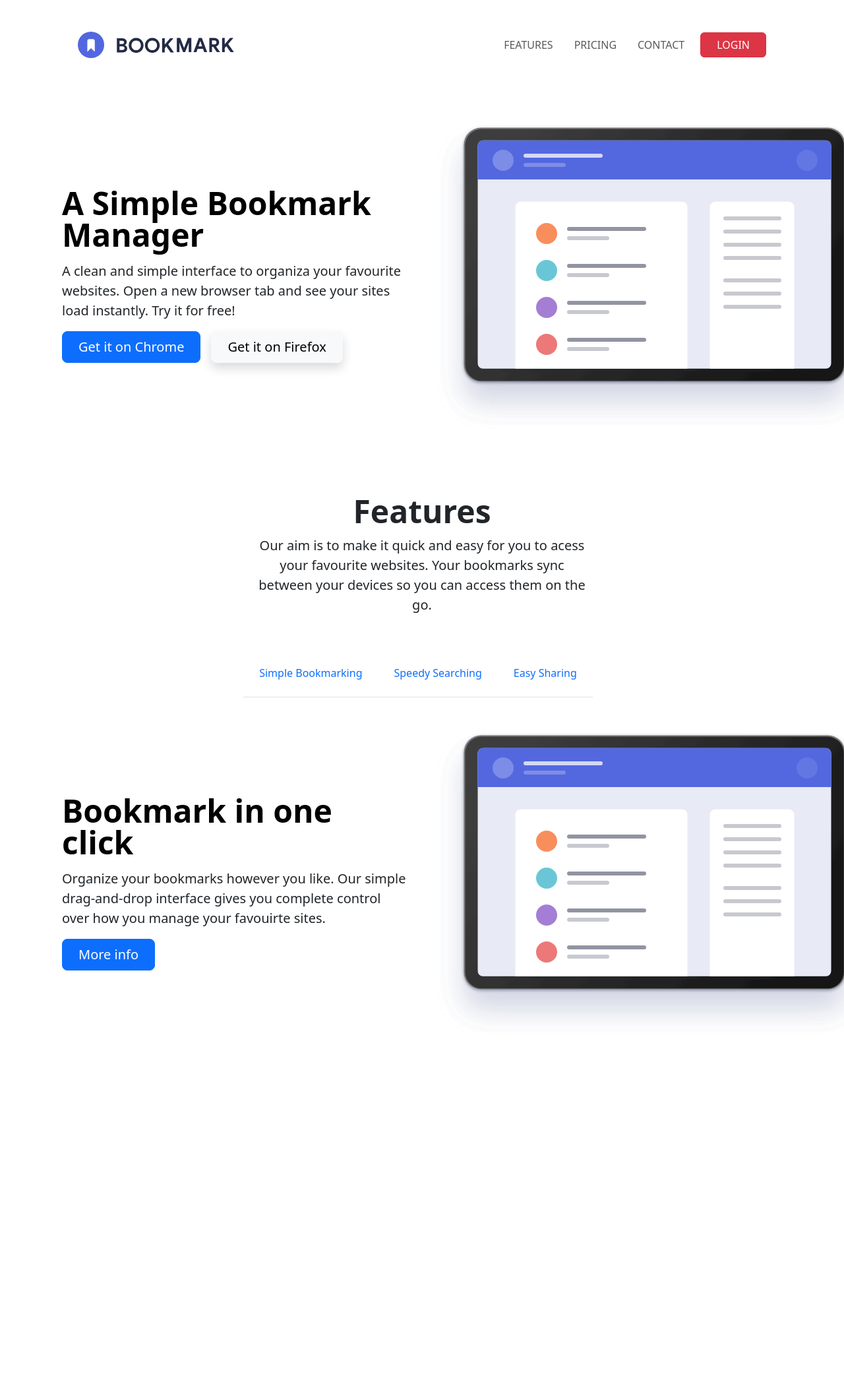
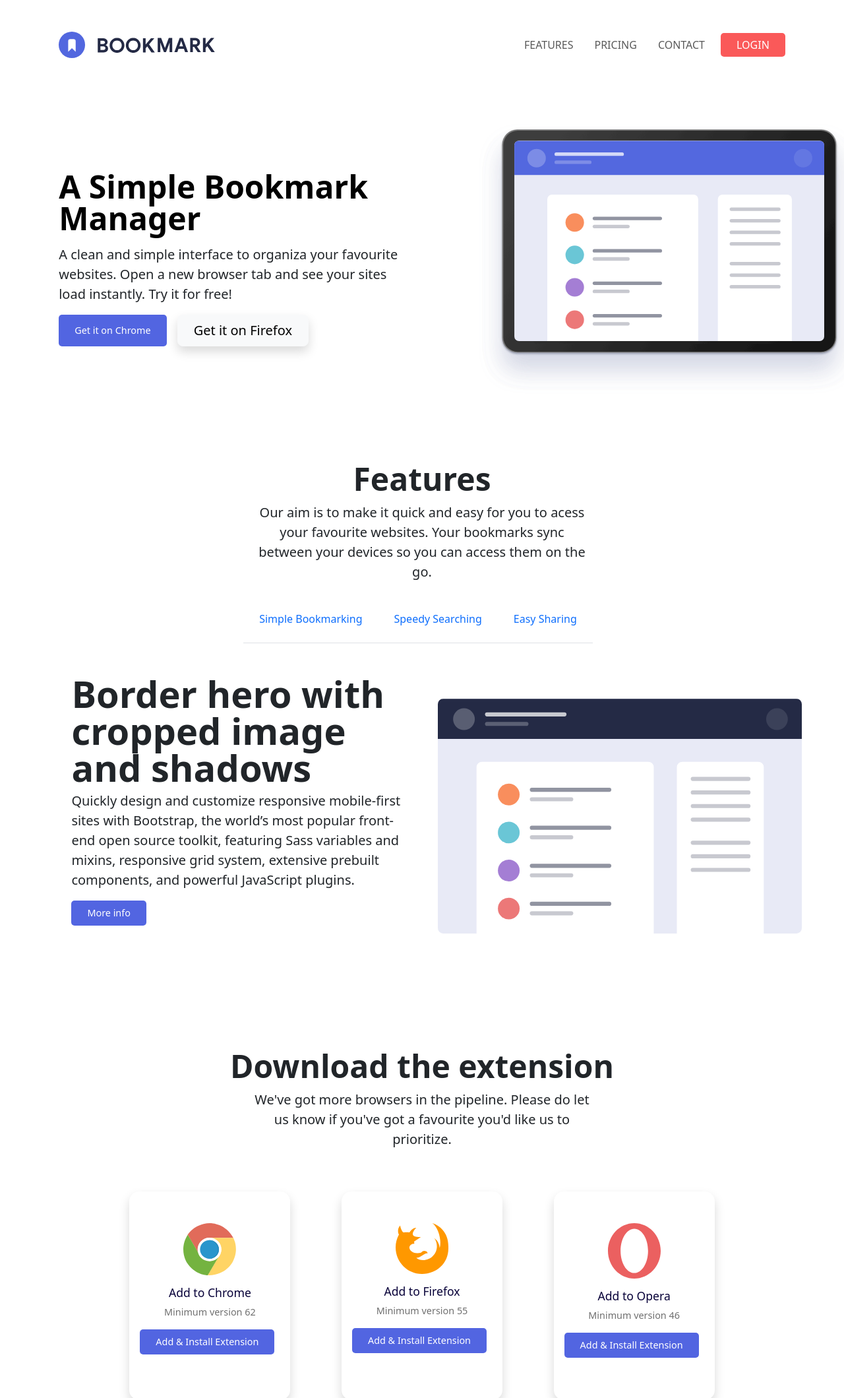
Before and after one commit to francamateus93/1.2.Bootstrap-SASS-Nivel1, a plain HTML site: page index.html in a window 1280 px wide. Shown: the top 2119 px of the page at 66% size. Before the commit the page ends 1619 px from the top, so only its background shows below. Drawn offline with Linux system fonts and the light colour scheme.

Commit message:
FAQs terminado

```diff
--- a/index.html
+++ b/index.html
@@ -4,14 +4,18 @@
 <head>
   <meta charset="utf-8">
   <meta name="viewport" content="width=device-width, initial-scale=1">
-  <link rel="stylesheet" href="bootstrap-5.3.3-dist/css/bootstrap.min.css">
+  <link rel="preconnect" href="https://fonts.googleapis.com">
+  <link rel="preconnect" href="https://fonts.gstatic.com" crossorigin>
+  <link href="https://fonts.googleapis.com/css2?family=Rubik:ital,wght@0,300..900;1,300..900&display=swap"
+    rel="stylesheet">
+  <link rel="stylesheet" href="/main.css">
   <title>BookMark - WebPage made with Bootstrap</title>
 </head>
 
 <body>
 
   <!-- NAVBAR -->
-  <nav class="navbar navbar-expand-lg mx-auto container p-5 d-flex justify-content-between">
+  <nav class="navbar navbar-expand-lg mx-auto container py-5 d-flex justify-content-between">
     <img src="Imagenes/logo-bookmark.svg" height="40" class="cursor-pointer" alt="logo-bookmark">
 
     <!-- TOGGLE -->
@@ -31,103 +35,22 @@
         <li class="nav-item">
           <a class="nav-link" href="#">Contact</a>
         </li>
-        <button type="button" class="btn btn-danger px-4 rounded text-uppercase fw-medium">Login</button>
+        <button type="button" class="btn btn-danger px-4 text-uppercase fw-medium">Login</button>
       </ul>
       </ul>
     </div>
     </div>
   </nav>
 
+  <main>
     <!-- HERO -->
-  <section class="container col-xxl-8 px-4 py-5">
+    <section class="container mx-auto">
       <div class="row flex-lg-row-reverse align-items-center g-5">
         <div class="col-10 col-sm-8 col-lg-6">
-        <svg xmlns="http://www.w3.org/2000/svg" xmlns:xlink="http://www.w3.org/1999/xlink" width="657" height="466">
-          <defs>
-            <filter id="a" width="118%" height="126.9%" x="-9%" y="-5.7%" filterUnits="objectBoundingBox">
-              <feOffset dy="2" in="SourceAlpha" result="shadowOffsetOuter1" />
-              <feGaussianBlur in="shadowOffsetOuter1" result="shadowBlurOuter1" stdDeviation="2" />
-              <feColorMatrix in="shadowBlurOuter1" result="shadowMatrixOuter1"
-                values="0 0 0 0 0 0 0 0 0 0 0 0 0 0 0 0 0 0 0.5 0" />
-              <feMerge>
-                <feMergeNode in="shadowMatrixOuter1" />
-                <feMergeNode in="SourceGraphic" />
-              </feMerge>
-            </filter>
-            <rect id="c" width="578" height="385" rx="26" />
-            <filter id="b" width="126%" height="139%" x="-13%" y="-11.7%" filterUnits="objectBoundingBox">
-              <feOffset dy="30" in="SourceAlpha" result="shadowOffsetOuter1" />
-              <feGaussianBlur in="shadowOffsetOuter1" result="shadowBlurOuter1" stdDeviation="20" />
-              <feColorMatrix in="shadowBlurOuter1"
-                values="0 0 0 0 0.18243335 0 0 0 0 0.230632694 0 0 0 0 0.506057518 0 0 0 0.200120192 0" />
-            </filter>
-            <linearGradient id="d" x1="99.013%" x2="2.544%" y1="71.675%" y2="29.014%">
-              <stop offset="0%" stop-color="#151515" />
-              <stop offset="100%" stop-color="#3D3D3D" />
-            </linearGradient>
-            <rect id="e" width="536" height="346" y="3" rx="8" />
-          </defs>
-          <g fill="none" fill-rule="evenodd" filter="url(#a)" transform="translate(39 9)">
-            <g transform="translate(.5 .5)">
-              <g fill-rule="nonzero">
-                <use fill="#000" filter="url(#b)" xlink:href="#c" />
-                <use fill="#777" xlink:href="#c" />
-              </g>
-              <rect width="574.23" height="381.865" x="2" y="2" fill="url(#d)" fill-rule="nonzero" rx="25" />
-              <g transform="translate(21.03 16.303)">
-                <rect width="471.463" height="353.756" x="33" fill="#2A2A2A" fill-rule="nonzero" opacity=".1" rx="5" />
-                <mask id="f" fill="#fff">
-                  <use xlink:href="#e" />
-                </mask>
-                <use fill="#E8EAF6" fill-rule="nonzero" xlink:href="#e" />
-                <g mask="url(#f)">
-                  <path fill="#5267DF" d="M-3.53 3.197h547v59h-547z" />
-                  <g transform="translate(22.47 17.197)" fill="#FFF">
-                    <circle cx="16" cy="16" r="16" opacity=".245" />
-                    <circle cx="477" cy="16" r="16" opacity=".104" />
-                    <g transform="translate(47 6)">
-                      <rect width="120" height="6" opacity=".75" rx="3" />
-                      <rect width="64" height="6" y="14" opacity=".25" rx="3" />
-                    </g>
-                  </g>
-                </g>
-                <g mask="url(#f)">
-                  <g transform="translate(57 96)">
-                    <rect width="261" height="316" fill="#FFF" rx="8" />
-                    <rect width="128" height="316" x="295" fill="#FFF" rx="8" />
-                    <rect width="120" height="6" x="78.47" y="38.197" fill="#242A45" opacity=".5" rx="3" />
-                  </g>
-                </g>
-              </g>
-            </g>
-            <g transform="translate(110 135)">
-              <circle cx="16" cy="26" r="16" fill="#F98E5D" />
-              <rect width="88" height="6" x="284" fill="#242A45" opacity=".25" rx="3" />
-              <rect width="88" height="6" x="284" y="20" fill="#242A45" opacity=".25" rx="3" />
-              <rect width="88" height="6" x="284" y="40" fill="#242A45" opacity=".25" rx="3" />
-              <rect width="88" height="6" x="284" y="60" fill="#242A45" opacity=".25" rx="3" />
-              <rect width="88" height="6" x="284" y="94" fill="#242A45" opacity=".25" rx="3" />
-              <rect width="88" height="6" x="284" y="114" fill="#242A45" opacity=".25" rx="3" />
-              <rect width="88" height="6" x="284" y="134" fill="#242A45" opacity=".25" rx="3" />
-              <rect width="64" height="6" x="47" y="30" fill="#242A45" opacity=".25" rx="3" />
-            </g>
-            <g transform="translate(110 201)">
-              <circle cx="16" cy="16" r="16" fill="#6AC6D6" />
-              <rect width="120" height="6" x="47" y="6" fill="#242A45" opacity=".5" rx="3" />
-              <rect width="64" height="6" x="47" y="20" fill="#242A45" opacity=".25" rx="3" />
-            </g>
-            <g transform="translate(110 257)">
-              <circle cx="16" cy="16" r="16" fill="#A47ED4" />
-              <rect width="120" height="6" x="47" y="6" fill="#242A45" opacity=".5" rx="3" />
-              <rect width="64" height="6" x="47" y="20" fill="#242A45" opacity=".25" rx="3" />
-            </g>
-            <g transform="translate(110 313)">
-              <circle cx="16" cy="16" r="16" fill="#EC7878" />
-              <rect width="120" height="6" x="47" y="6" fill="#242A45" opacity=".5" rx="3" />
-              <rect width="64" height="6" x="47" y="20" fill="#242A45" opacity=".25" rx="3" />
-            </g>
-          </g>
-        </svg>
+          <div class="container-hero">
+            <!-- <div class="rectangulo"></div> -->
+            <img src="Imagenes/illustration-hero.svg" class="imagem" alt="illustration-hero">
+          </div>
         </div>
         <div class="col-lg-6">
           <h1 class="display-5 fw-bold text-body-emphasis lh-1 mb-3">A Simple Bookmark Manager</h1>
@@ -143,8 +66,8 @@
     </section>
 
     <!-- FEATURES -->
-  <section class="container col-xxl-8 px-4 py-5">
-    <div class="row px-4 pb-5 text-center">
+    <section class="container col-xxl-8">
+      <div class="row px-4 py-3 text-center">
         <h1 class="display-5 fw-bold">Features</h1>
         <div class="col-lg-6 mx-auto">
           <p class="lead mb-1">Our aim is to make it quick and easy for you to acess your favourite websites. Your
@@ -153,7 +76,7 @@
       </div>
 
       <!-- Tabs navs -->
-    <div class="row px-4 pb-5 text-center">
+      <div class="row px-4 text-center">
         <ul class="nav justify-content-center">
           <li class="nav-item">
             <a class="nav-link border-bottom p-4" href="">Simple Bookmarking</a>
@@ -167,106 +90,155 @@
         </ul>
       </div>
 
-    <div class="row flex-lg-row-reverse align-items-center g-5">
-      <div class="col-10 col-sm-8 col-lg-6">
-        <svg xmlns="http://www.w3.org/2000/svg" xmlns:xlink="http://www.w3.org/1999/xlink" width="657" height="466">
-          <defs>
-            <filter id="a" width="118%" height="126.9%" x="-9%" y="-5.7%" filterUnits="objectBoundingBox">
-              <feOffset dy="2" in="SourceAlpha" result="shadowOffsetOuter1" />
-              <feGaussianBlur in="shadowOffsetOuter1" result="shadowBlurOuter1" stdDeviation="2" />
-              <feColorMatrix in="shadowBlurOuter1" result="shadowMatrixOuter1"
-                values="0 0 0 0 0 0 0 0 0 0 0 0 0 0 0 0 0 0 0.5 0" />
-              <feMerge>
-                <feMergeNode in="shadowMatrixOuter1" />
-                <feMergeNode in="SourceGraphic" />
-              </feMerge>
-            </filter>
-            <rect id="c" width="578" height="385" rx="26" />
-            <filter id="b" width="126%" height="139%" x="-13%" y="-11.7%" filterUnits="objectBoundingBox">
-              <feOffset dy="30" in="SourceAlpha" result="shadowOffsetOuter1" />
-              <feGaussianBlur in="shadowOffsetOuter1" result="shadowBlurOuter1" stdDeviation="20" />
-              <feColorMatrix in="shadowBlurOuter1"
-                values="0 0 0 0 0.18243335 0 0 0 0 0.230632694 0 0 0 0 0.506057518 0 0 0 0.200120192 0" />
-            </filter>
-            <linearGradient id="d" x1="99.013%" x2="2.544%" y1="71.675%" y2="29.014%">
-              <stop offset="0%" stop-color="#151515" />
-              <stop offset="100%" stop-color="#3D3D3D" />
-            </linearGradient>
-            <rect id="e" width="536" height="346" y="3" rx="8" />
-          </defs>
-          <g fill="none" fill-rule="evenodd" filter="url(#a)" transform="translate(39 9)">
-            <g transform="translate(.5 .5)">
-              <g fill-rule="nonzero">
-                <use fill="#000" filter="url(#b)" xlink:href="#c" />
-                <use fill="#777" xlink:href="#c" />
-              </g>
-              <rect width="574.23" height="381.865" x="2" y="2" fill="url(#d)" fill-rule="nonzero" rx="25" />
-              <g transform="translate(21.03 16.303)">
-                <rect width="471.463" height="353.756" x="33" fill="#2A2A2A" fill-rule="nonzero" opacity=".1" rx="5" />
-                <mask id="f" fill="#fff">
-                  <use xlink:href="#e" />
-                </mask>
-                <use fill="#E8EAF6" fill-rule="nonzero" xlink:href="#e" />
-                <g mask="url(#f)">
-                  <path fill="#5267DF" d="M-3.53 3.197h547v59h-547z" />
-                  <g transform="translate(22.47 17.197)" fill="#FFF">
-                    <circle cx="16" cy="16" r="16" opacity=".245" />
-                    <circle cx="477" cy="16" r="16" opacity=".104" />
-                    <g transform="translate(47 6)">
-                      <rect width="120" height="6" opacity=".75" rx="3" />
-                      <rect width="64" height="6" y="14" opacity=".25" rx="3" />
-                    </g>
-                  </g>
-                </g>
-                <g mask="url(#f)">
-                  <g transform="translate(57 96)">
-                    <rect width="261" height="316" fill="#FFF" rx="8" />
-                    <rect width="128" height="316" x="295" fill="#FFF" rx="8" />
-                    <rect width="120" height="6" x="78.47" y="38.197" fill="#242A45" opacity=".5" rx="3" />
-                  </g>
-                </g>
-              </g>
-            </g>
-            <g transform="translate(110 135)">
-              <circle cx="16" cy="26" r="16" fill="#F98E5D" />
-              <rect width="88" height="6" x="284" fill="#242A45" opacity=".25" rx="3" />
-              <rect width="88" height="6" x="284" y="20" fill="#242A45" opacity=".25" rx="3" />
-              <rect width="88" height="6" x="284" y="40" fill="#242A45" opacity=".25" rx="3" />
-              <rect width="88" height="6" x="284" y="60" fill="#242A45" opacity=".25" rx="3" />
-              <rect width="88" height="6" x="284" y="94" fill="#242A45" opacity=".25" rx="3" />
-              <rect width="88" height="6" x="284" y="114" fill="#242A45" opacity=".25" rx="3" />
-              <rect width="88" height="6" x="284" y="134" fill="#242A45" opacity=".25" rx="3" />
-              <rect width="64" height="6" x="47" y="30" fill="#242A45" opacity=".25" rx="3" />
-            </g>
-            <g transform="translate(110 201)">
-              <circle cx="16" cy="16" r="16" fill="#6AC6D6" />
-              <rect width="120" height="6" x="47" y="6" fill="#242A45" opacity=".5" rx="3" />
-              <rect width="64" height="6" x="47" y="20" fill="#242A45" opacity=".25" rx="3" />
-            </g>
-            <g transform="translate(110 257)">
-              <circle cx="16" cy="16" r="16" fill="#A47ED4" />
-              <rect width="120" height="6" x="47" y="6" fill="#242A45" opacity=".5" rx="3" />
-              <rect width="64" height="6" x="47" y="20" fill="#242A45" opacity=".25" rx="3" />
-            </g>
-            <g transform="translate(110 313)">
-              <circle cx="16" cy="16" r="16" fill="#EC7878" />
-              <rect width="120" height="6" x="47" y="6" fill="#242A45" opacity=".5" rx="3" />
-              <rect width="64" height="6" x="47" y="20" fill="#242A45" opacity=".25" rx="3" />
-            </g>
-          </g>
-        </svg>
+      <div class="container">
+        <div class="row pb-4 pe-lg-0 align-items-center">
+          <div class="col-lg-6 py-lg-5 pt-lg-3 pe-2">
+            <h1 class="display-4 fw-bold lh-1">Border hero with cropped image and shadows</h1>
+            <p class="lead">Quickly design and customize responsive mobile-first sites with Bootstrap, the world’s most
+              popular front-end open source toolkit, featuring Sass variables and mixins, responsive grid system,
+              extensive prebuilt components, and powerful JavaScript plugins.</p>
+            <div class="d-grid gap-2 d-md-flex justify-content-md-start mb-4 mb-lg-3">
+              <button type="button" class="btn btn-primary btn-lg px-4 me-md-2">More info</button>
             </div>
-      <div class="col-lg-6">
-        <h1 class="display-5 fw-bold text-body-emphasis lh-1 mb-3">Bookmark in one click</h1>
-        <p class="lead">Organize your bookmarks however you like. Our simple drag-and-drop interface gives you complete
-          control over how you manage your favouirte sites.</p>
-        <div class="d-grid gap-2 d-md-flex justify-content-md-start">
-          <button type="button" class="btn btn-primary btn-lg px-4 me-md-2">More info</button>
+          </div>
+          <div class="col-lg-6 p-0">
+            <img class="rounded-lg-3 ps-4 imagem" src="Imagenes/illustration-features-tab-1.svg"
+              alt="illustration-border">
           </div>
         </div>
       </div>
     </section>
 
+
+    <!-- CARDS -->
+    <section class="container col-xxl-8">
+      <div class="row px-4 pb-5 text-center">
+        <h1 class="display-5 fw-bold">Download the extension</h1>
+        <div class="col-lg-6 mx-auto">
+          <p class="lead mb-3">We've got more browsers in the pipeline. Please do let us know if you've got a favourite
+            you'd like us to prioritize.</p>
+        </div>
+      </div>
+
+      <!-- Card1 -->
+      <div class="row row-cols-1 row-cols-md-3 g-4">
+        <div class="col d-flex justify-content-end">
+          <div class="card shadow d-flex justify-content-between rounded-lg-5 py-5">
+            <img src="/Imagenes/logo-chrome.svg" class="card-img-top" alt="chorme-extension" />
+            <div class="card-body">
+              <h5 class="card-title">Add to Chrome</h5>
+              <p class="card-text">Minimum version 62</p>
+              <button type="button" class="btn btn-primary btn-lg px-4 me-md-2">Add & Install Extension</button>
+            </div>
+          </div>
+        </div>
+
+        <!-- Card2 -->
+        <div class="col d-flex justify-content-center">
+          <div class="card shadow rounded-lg-5 py-5">
+            <img src="/Imagenes/logo-firefox.svg" class="card-img-top" alt="chorme-extension" />
+            <div class="card-body">
+              <h5 class="card-title">Add to Firefox</h5>
+              <p class="card-text">Minimum version 55</p>
+              <button type="button" class="btn btn-primary btn-lg px-4 me-md-2">Add & Install Extension</button>
+            </div>
+          </div>
+        </div>
+
+        <!-- Card3 -->
+        <div class="col d-flex justify-content-start">
+          <div class="card shadow rounded-lg-5 py-5">
+            <img src="/Imagenes/logo-opera.svg" class="card-img-top" alt="chorme-extension" />
+            <div class="card-body">
+              <h5 class="card-title">Add to Opera</h5>
+              <p class="card-text">Minimum version 46</p>
+              <button type="button" class="btn btn-primary btn-lg px-4 me-md-2">Add & Install Extension</button>
+            </div>
+          </div>
+        </div>
+      </div>
+    </section>
+
+    <!-- FAQ -->
+    <section class="container col-xxl-8">
+      <div class="row px-4 pb-5 text-center">
+        <h1 class="display-5 fw-bold">Frequently Asked Questions</h1>
+        <div class="col-lg-6 mx-auto">
+          <p class="lead mb-3">Here are some of our FAQs. If you have any other questions you'd like to answered please
+            feel free to send us email.</p>
+        </div>
+      </div>
+      <div class="accordion">
+        <div class="accordion-item">
+          <h2 class="accordion-header" id="headingOne">
+            <button class="accordion-button" type="button" data-bs-toggle="collapse" data-bs-target="#collapseOne"
+              aria-expanded="true" aria-controls="collapseOne">
+              What is Bookmark?
+            </button>
+          </h2>
+          <div id="collapseOne" class="accordion-collapse collapse show" aria-labelledby="headingOne"
+            data-bs-parent="#accordionExample">
+            <div class="accordion-body">
+              Lorem ipsum dolor sit amet, consectetur adipiscing elit. Vestibulum tempus. Lorem ipsum dolor sit amet,
+              consectetur adipiscing elit. Vestibulum tempus.
+            </div>
+          </div>
+        </div>
+        <div class="accordion-item">
+          <h2 class="accordion-header" id="headingTwo">
+            <button class="accordion-button collapsed" type="button" data-bs-toggle="collapse"
+              data-bs-target="#collapseTwo" aria-expanded="false" aria-controls="collapseTwo">
+              How can I request a new browser?
+            </button>
+          </h2>
+          <div id="collapseTwo" class="accordion-collapse collapse" aria-labelledby="headingTwo"
+            data-bs-parent="#accordionExample">
+            <div class="accordion-body">
+              Lorem ipsum dolor sit amet, consectetur adipiscing elit. Vestibulum tempus..Lorem ipsum dolor sit amet,
+              consectetur adipiscing elit. Vestibulum tempus.
+            </div>
+          </div>
+        </div>
+        <div class="accordion-item">
+          <h2 class="accordion-header" id="headingThree">
+            <button class="accordion-button collapsed" type="button" data-bs-toggle="collapse"
+              data-bs-target="#collapseThree" aria-expanded="false" aria-controls="collapseThree">
+              Is there a mobile app?
+            </button>
+          </h2>
+          <div id="collapseThree" class="accordion-collapse collapse" aria-labelledby="headingThree"
+            data-bs-parent="#accordionExample">
+            <div class="accordion-body">
+              Lorem ipsum dolor sit amet, consectetur adipiscing elit. Vestibulum tempus..Lorem ipsum dolor sit amet,
+              consectetur adipiscing elit. Vestibulum tempus.
+            </div>
+          </div>
+        </div>
+        <div class="accordion-item">
+          <h2 class="accordion-header" id="headingFour">
+            <button class="accordion-button collapsed" type="button" data-bs-toggle="collapse"
+              data-bs-target="#collapseThree" aria-expanded="false" aria-controls="collapseThree">
+              What about other Chromium browsers?
+            </button>
+          </h2>
+          <div id="collapseThree" class="accordion-collapse collapse" aria-labelledby="headingThree"
+            data-bs-parent="#accordionExample">
+            <div class="accordion-body">
+              Lorem ipsum dolor sit amet, consectetur adipiscing elit. Vestibulum tempus..Lorem ipsum dolor sit amet,
+              consectetur adipiscing elit. Vestibulum tempus.
+            </div>
+          </div>
+        </div>
+        <button type="button" class="btn btn-primary btn-lg px-4 mt-5">More
+          info</button>
+      </div>
+    </section>
+
+
+
+  </main>
+  <footer></footer>
+
   <script src="bootstrap-5.3.3-dist/js/bootstrap.min.js"></script>
 </body>
 
--- /dev/null
+++ b/main.scss
@@ -0,0 +1,114 @@
+@import "/bootstrap-5.3.3-dist/css/bootstrap.min.css";
+@import url('https://fonts.googleapis.com/css2?family=Rubik:ital,wght@0,300..900;1,300..900&display=swap');
+
+// Colores
+$primary: #5265E1; // Color principal
+$secondary: #FA5959; // Color secundary
+$font-title: #080239;
+$font-text: #707070;
+
+// Fontes
+$principal: 'rubik';
+
+// Padding & Margin
+.container {
+  padding: 2rem 1.2rem;
+}
+
+.body {
+  font-family: 'Rubik';
+}
+
+// Botones
+.btn-primary {
+  background-color: $primary;
+  border: none;
+  font-size: 0.9rem;
+  border-radius: 5px;
+}
+
+.btn-danger {
+background-color: $secondary;
+border: none;
+border-radius: 5px;
+}
+
+// Hero
+.container-hero {
+  position: relative;
+  max-width: 400px;
+  margin: 20px auto;
+}
+
+.rectangulo {
+  position: absolute;
+  top: 120px;
+  left: 100px;
+  width: 800px;
+  height: 300px;
+  background-color: rgba(82, 101, 225);
+  border-radius: 150px;
+  z-index: 1;
+}
+
+.imagem {
+display: block;
+  width: 36rem;
+  height: auto;
+  z-index: 0;
+}
+
+// Cards
+
+.card {
+  display: flex;
+  align-items: center;
+  padding: 0rem;
+  border: none;
+  border-radius: 15px;
+  width: auto;
+}
+
+.card-body {
+  display: flex;
+  flex-direction: column;
+  align-items: center;
+  // padding: 2rem 1rem;
+}
+
+.card-img-top {
+  width: 5rem;
+}
+
+.card-title {
+  font-size: 1.1rem;
+  color: $font-title;
+}
+
+.card-text {
+  font-size: 0.9rem;
+  color: $font-text;
+  margin-bottom: 1rem;
+}
+
+.accordion {
+  display: flex;
+  flex-direction: column;
+  align-items: center;
+  justify-content: center;
+}
+
+.accordion-item {
+  border: none;
+  width: 620px;
+}
+
+.accordion-button {
+  border-bottom: 0.1rem solid rgba(215, 215, 215, 0.7);
+}
+
+.accordion-button, .accordion-body {
+  font-size: 0.9rem;
+  color: $font-title;
+  font-weight: 500;
+}
```
Also changed, not shown: main.css (added), 1 other file. Lines whose indentation alone changed are shown as unchanged.
